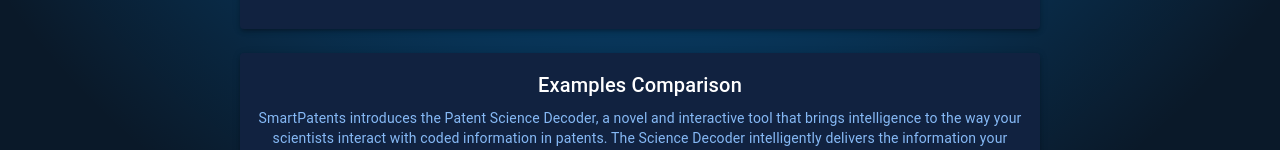
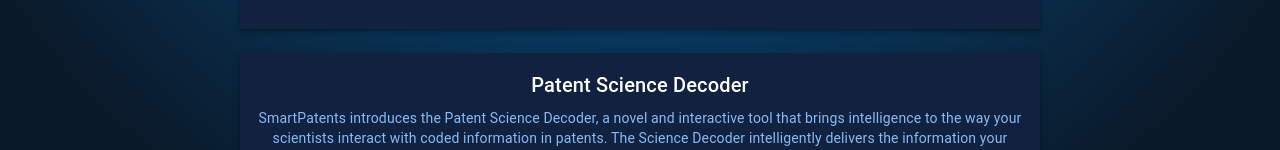
Before and after one commit to kev1179/patent-demo, a React (Vite) app: page / in a window 1280 px wide. Shown: the part 1348-1498 px from the top of the page. Built offline with nearby package versions, Linux system fonts and the light colour scheme; no server answers.

Commit message:
Changed last feature header to Patent Science Decoder

```diff
--- a/src/pages/LandingPage.tsx
+++ b/src/pages/LandingPage.tsx
@@ -154,7 +154,7 @@
 
           <CardContent>
             <Typography variant="h6" gutterBottom>
-              Examples Comparison
+            Patent Science Decoder
             </Typography>
 
             <Typography variant="body2" color="text.secondary">
```
